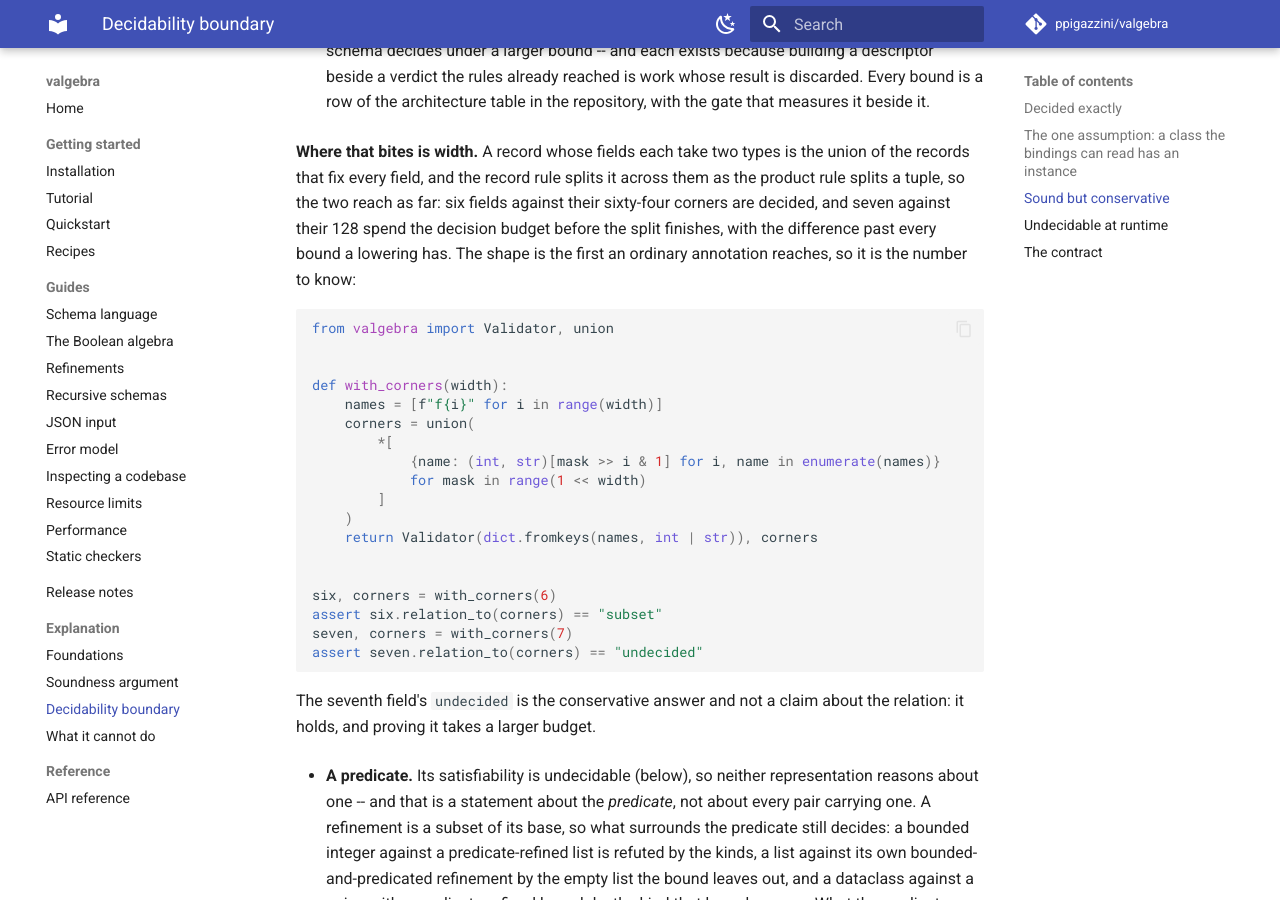
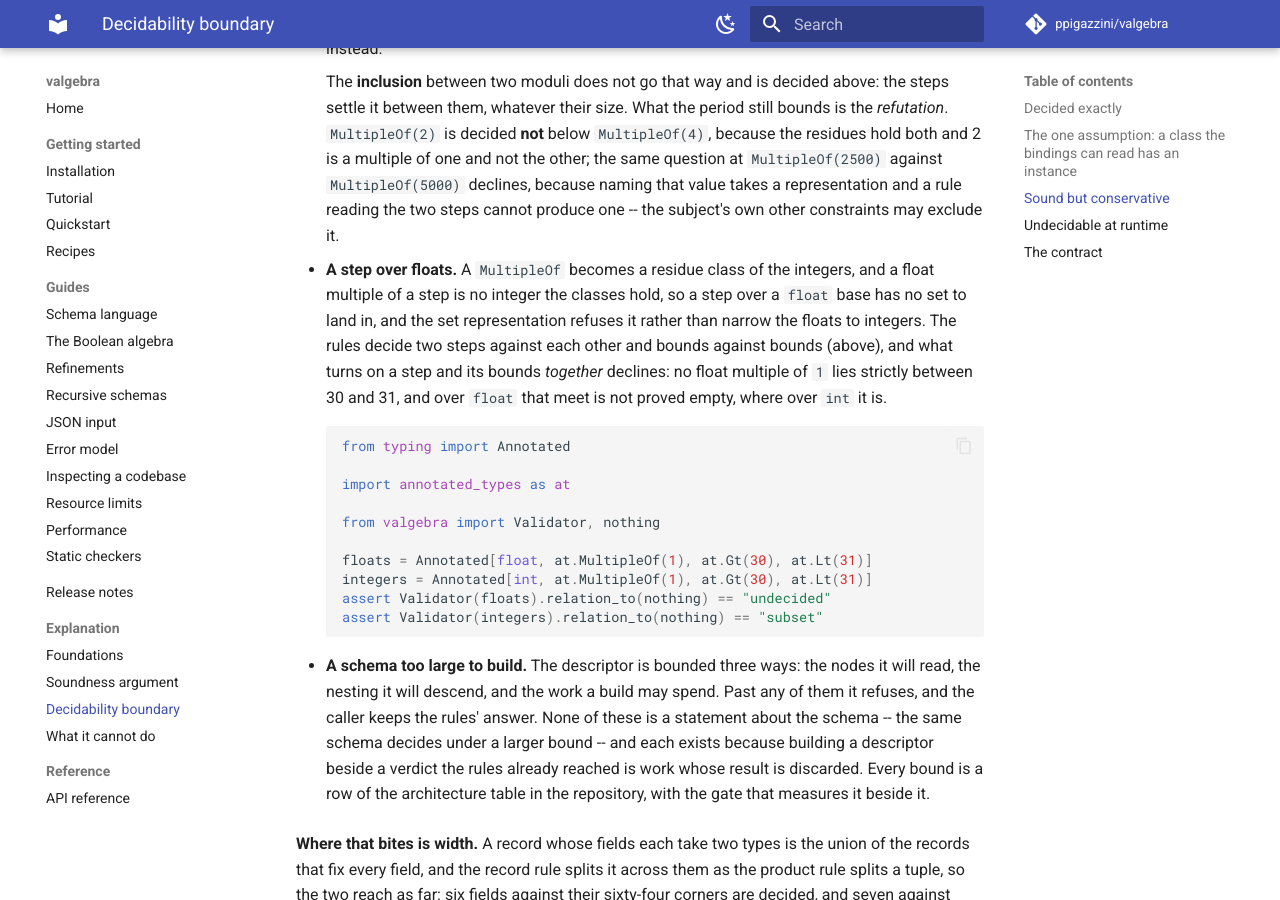
Before and after one commit to ppigazzini/valgebra, an MkDocs documentation site: the page built from docs/15-decidability.md, in a window 1280 px wide and 900 px high, scrolled down 15930 px. Built offline with MkDocs 1.6.1 and Material for MkDocs 9.7.7, drawn with Linux system fonts in a browser that asks for light colours; comment, search, counter and statistics services are not loaded; some of the changed text lies outside the part shown.

Commit message:
docs: a float step, the depth an unfolding spends and a witness are named
The decidability page names two declines it left out. A step over a float
base has no set in the set representation, a float multiple being no integer
its residue classes hold, so what turns on a step and its bounds together
declines: Annotated[float, MultipleOf(1), Gt(30), Lt(31)] is not proved
empty, where the same over int is. And an unfolding spends depth: a member
met with a recursive universe under a complement nests past the depth a
build descends, so str & ~(str & json) is undecided though str & ~json is
proved, and such a member beside the ones a proof needs is left out.

The boundaries page states that no call builds a witness: building one is a
constructor per kind, with none for a class instance or a predicate, and a
value to show is found by sampling and checked with is_valid.

````diff
--- a/docs/15-decidability.md
+++ b/docs/15-decidability.md
@@ -725,6 +725,23 @@
     differently-written fixpoint whose bodies only agree after two steps — and
     there the coinductive rule is the whole of the answer.
 
+
+    **An unfolding spends depth.** The fixpoint's body sits one level below
+    every member that names it, so a member met with a recursive universe under
+    a complement nests past the depth a build descends. Beside the members a
+    proof needs, such a member is left out of the reading and the proof stands,
+    as a [predicate](#undecidable-at-runtime) is; where it is the member the
+    proof needs, the relation declines, so `str & ~(str & json)` is undecided
+    though `str & ~json` is proved:
+
+    ```python
+    from valgebra import complement, intersection, nothing, recursive, union
+
+    json = recursive(lambda j: union(None, bool, int, float, str, [j], {str: j}))
+    assert intersection(str, complement(json)).relation_to(nothing) == "subset"
+    nested = intersection(str, complement(intersection(str, json)))
+    assert nested.relation_to(nothing) == "undecided"
+    ```
 - **An inhabited meet with a recursive reference, beside an open record or a
   class.** The meet's emptiness is decided ([above](#decided-exactly)), and a
   value is named only where every record in it is closed, so a meet with an
@@ -797,6 +814,28 @@
     `MultipleOf(5000)` declines, because naming that value takes a
     representation and a rule reading the two steps cannot produce one -- the
     subject's own other constraints may exclude it.
+
+- **A step over floats.** A `MultipleOf` becomes a residue class of the
+  integers, and a float multiple of a step is no integer the classes hold, so a
+  step over a `float` base has no set to land in, and the set representation
+  refuses it rather than narrow the floats to integers. The rules decide two
+  steps against each other and bounds against bounds (above), and what turns
+  on a step and its bounds *together* declines: no float multiple of `1` lies
+  strictly between 30 and 31, and over `float` that meet is not proved empty,
+  where over `int` it is.
+
+    ```python
+    from typing import Annotated
+
+    import annotated_types as at
+
+    from valgebra import Validator, nothing
+
+    floats = Annotated[float, at.MultipleOf(1), at.Gt(30), at.Lt(31)]
+    integers = Annotated[int, at.MultipleOf(1), at.Gt(30), at.Lt(31)]
+    assert Validator(floats).relation_to(nothing) == "undecided"
+    assert Validator(integers).relation_to(nothing) == "subset"
+    ```
 
 - **A schema too large to build.** The descriptor is bounded three ways: the
   nodes it will read, the nesting it will descend, and the work a build may
````
Also changed, not shown: docs/17-boundaries.md (+7 -0 lines), 1 other file.
